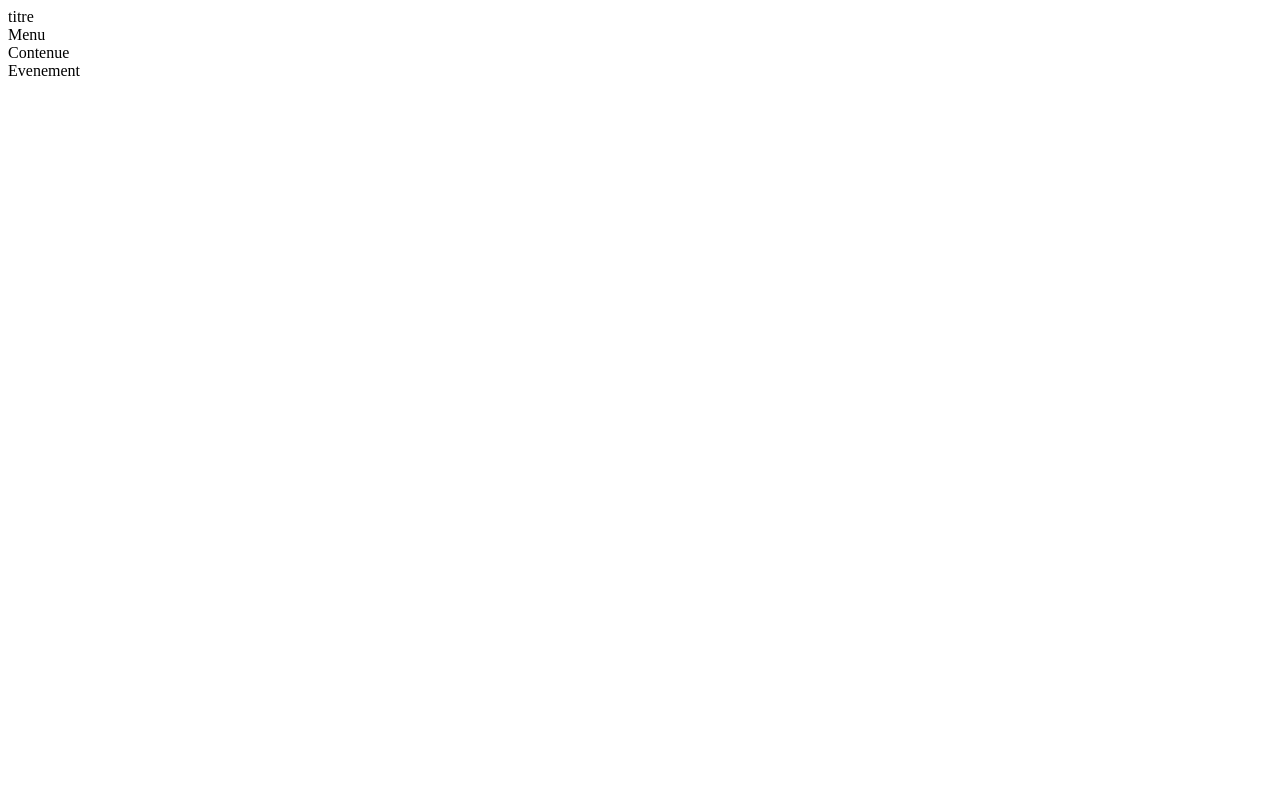
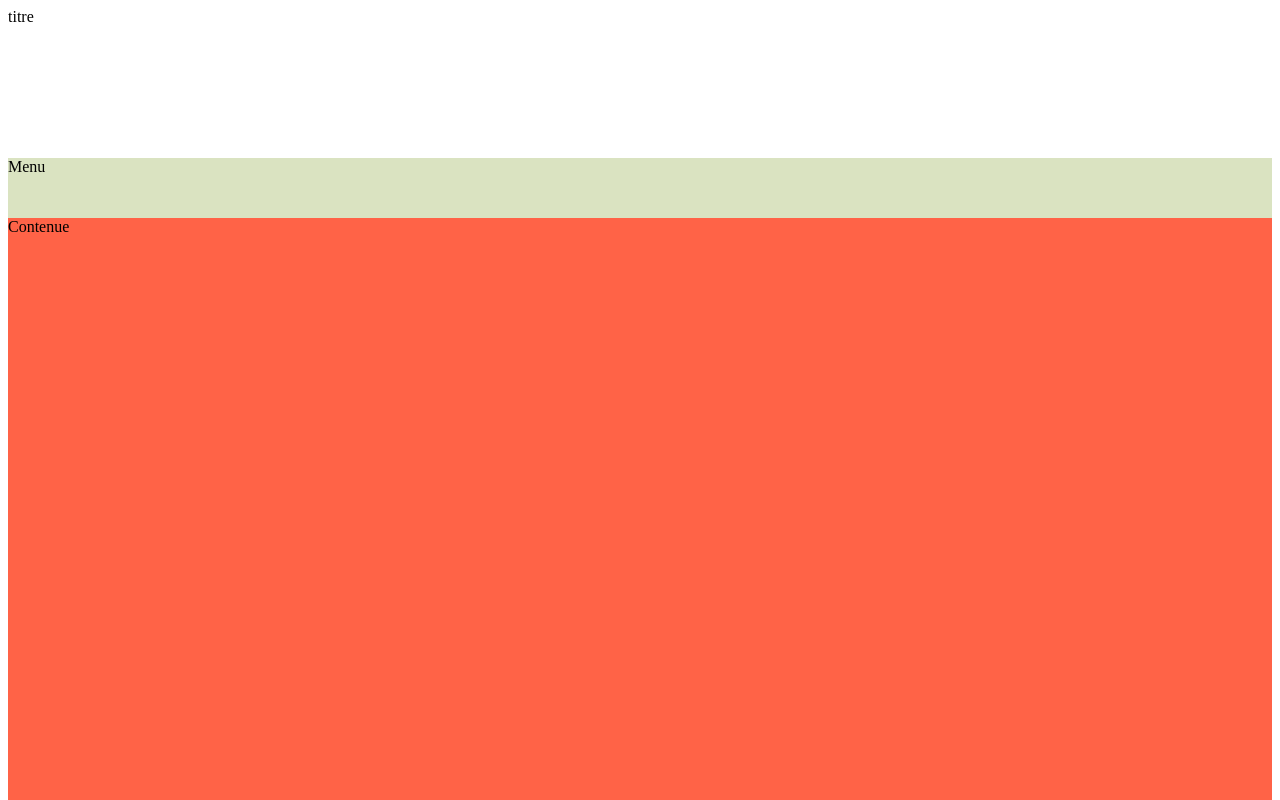
Before and after one commit to SebastienP60/Projetgroupe-numero1, a plain HTML site: page occasion.html in a window 1280 px wide. Shown: the top 800 px of the page. Drawn offline with Linux system fonts and the light colour scheme.

Commit message:
mise en page

```diff
--- a/occasion.html
+++ b/occasion.html
@@ -3,7 +3,7 @@
     <head>
         <title>A la petite fleur</title>
         <meta charset="utf-8"/>
-        <link type="style/css" rel="stylesheet" href="assets/css/style.css"/>
+        <link type="text/css" rel="stylesheet" href="assets/css/style.css"/>
     </head>
     <body>
         <div id="titre"> titre </div>
```
